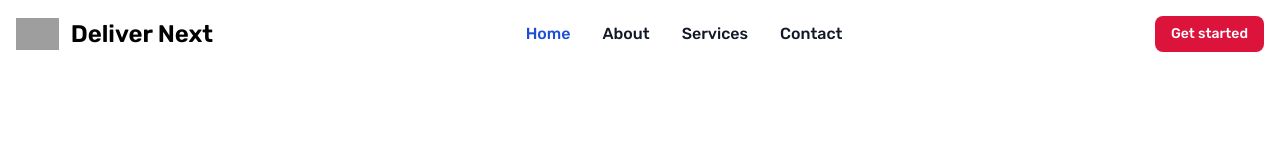
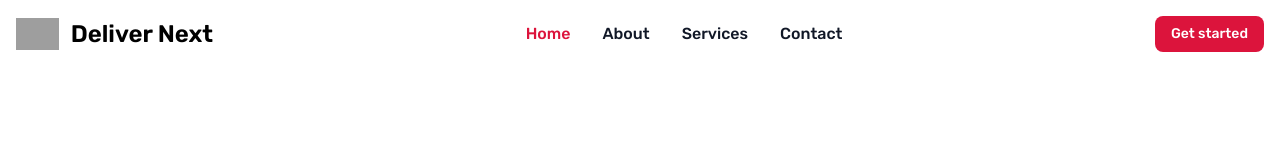
Before and after one commit to mutebinuhu/delivernext, a Next.js app: page / in a window 1280 px wide. Shown: the top 160 px of the page. Built offline with nearby package versions, Linux system fonts and the light colour scheme; grey boxes are pictures that could not be loaded.

Commit message:
chore: few changes

```diff
--- a/app/components/NavBar.js
+++ b/app/components/NavBar.js
@@ -23,7 +23,7 @@
                 <div className="items-center justify-between hidden w-full md:flex md:w-auto md:order-1" id="navbar-cta">
                     <ul className="flex flex-col font-medium p-4 md:p-0 mt-4 border border-gray-100 rounded-lg bg-gray-50 md:flex-row md:space-x-8 md:mt-0 md:border-0 md:bg-white dark:bg-gray-800 md:dark:bg-gray-900 dark:border-gray-700">
                         <li>
-                            <a href="#" className="block py-2 pl-3 pr-4 text-white bg-blue-700 rounded md:bg-transparent md:text-blue-700 md:p-0 md:dark:text-blue-500" aria-current="page">Home</a>
+                            <a href="#" className="block py-2 pl-3 pr-4 text-white bg-blue-700 rounded md:bg-transparent md:text-primary md:p-0 md:dark:text-blue-500" aria-current="page">Home</a>
                         </li>
                         <li>
                             <a href="#" className="block py-2 pl-3 pr-4 text-gray-900 rounded hover:bg-gray-100 md:hover:bg-transparent md:hover:text-blue-700 md:p-0 md:dark:hover:text-blue-500 dark:text-white dark:hover:bg-gray-700 dark:hover:text-white md:dark:hover:bg-transparent dark:border-gray-700">About</a>
```
